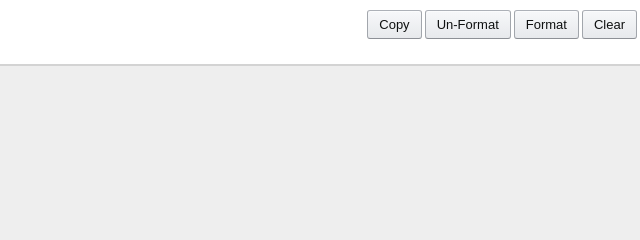
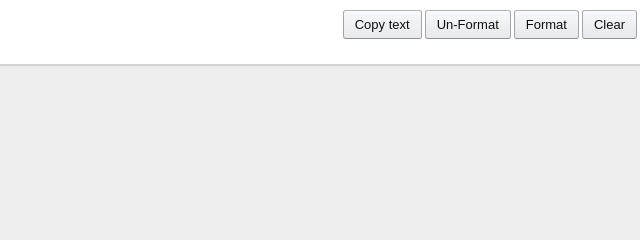
Before and after one commit to ganeshchuabar/jsonbeautifier, a plain HTML site: page index.html in a window 1280 px wide. Shown: the top 240 px of the page, 640-1280 px from the left. Drawn offline with nearby package versions, Linux system fonts and the light colour scheme.

Commit message:
update button to test webhook

```diff
--- a/index.html
+++ b/index.html
@@ -36,7 +36,7 @@
         <button class="button-14 marT10 floR marR3" onclick="window.clear('formatpane')"> Clear</button>
         <button class="button-14 marT10 floR marR3" onclick="window.format('textarea')">Format</button>
         <button class="button-14 marT10 floR marR3" onclick="window.unformat('textarea')">Un-Format</button>
-        <button class="button-14 marT10 floR marR3" onclick="window.copy('formatpane')"> Copy</button>
+        <button class="button-14 marT10 floR marR3" onclick="window.copy('formatpane')"> Copy text</button>
     </div>
 </div>
 
```
